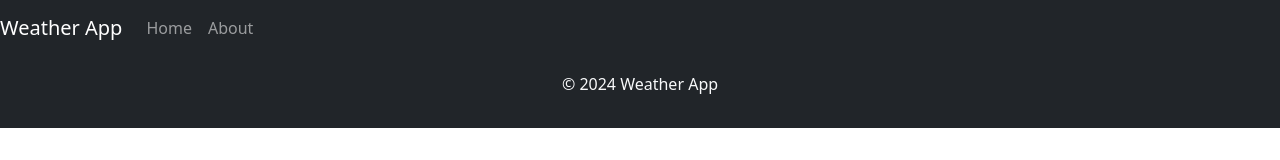
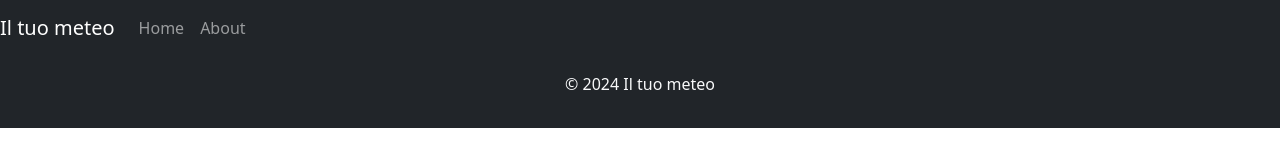
Before and after one commit to Wide97/meteoweb, a React (Create React App) app: page / in a window 1280 px wide. Shown: the top 160 px of the page. Built offline with nearby package versions, Linux system fonts and the light colour scheme.

Commit message:
Titolo Pagina

```diff
--- a/src/components/footer.jsx
+++ b/src/components/footer.jsx
@@ -6,7 +6,7 @@ const Footer = () => (
     <Container>
       <Row>
         <Col className="text-center">
-          <p>© 2024 Weather App</p>
+          <p>© 2024 Il tuo meteo</p>
         </Col>
       </Row>
     </Container>
--- a/src/components/navbar.jsx
+++ b/src/components/navbar.jsx
@@ -4,7 +4,7 @@ import { Navbar as BootstrapNavbar, Nav } from 'react-bootstrap';
 
 const Navbar = () => (
   <BootstrapNavbar bg="dark" variant="dark" expand="lg">
-    <BootstrapNavbar.Brand as={Link} to="/">Weather App</BootstrapNavbar.Brand>
+    <BootstrapNavbar.Brand as={Link} to="/">Il tuo meteo</BootstrapNavbar.Brand>
     <BootstrapNavbar.Toggle aria-controls="basic-navbar-nav" />
     <BootstrapNavbar.Collapse id="basic-navbar-nav">
       <Nav className="mr-auto">
```
